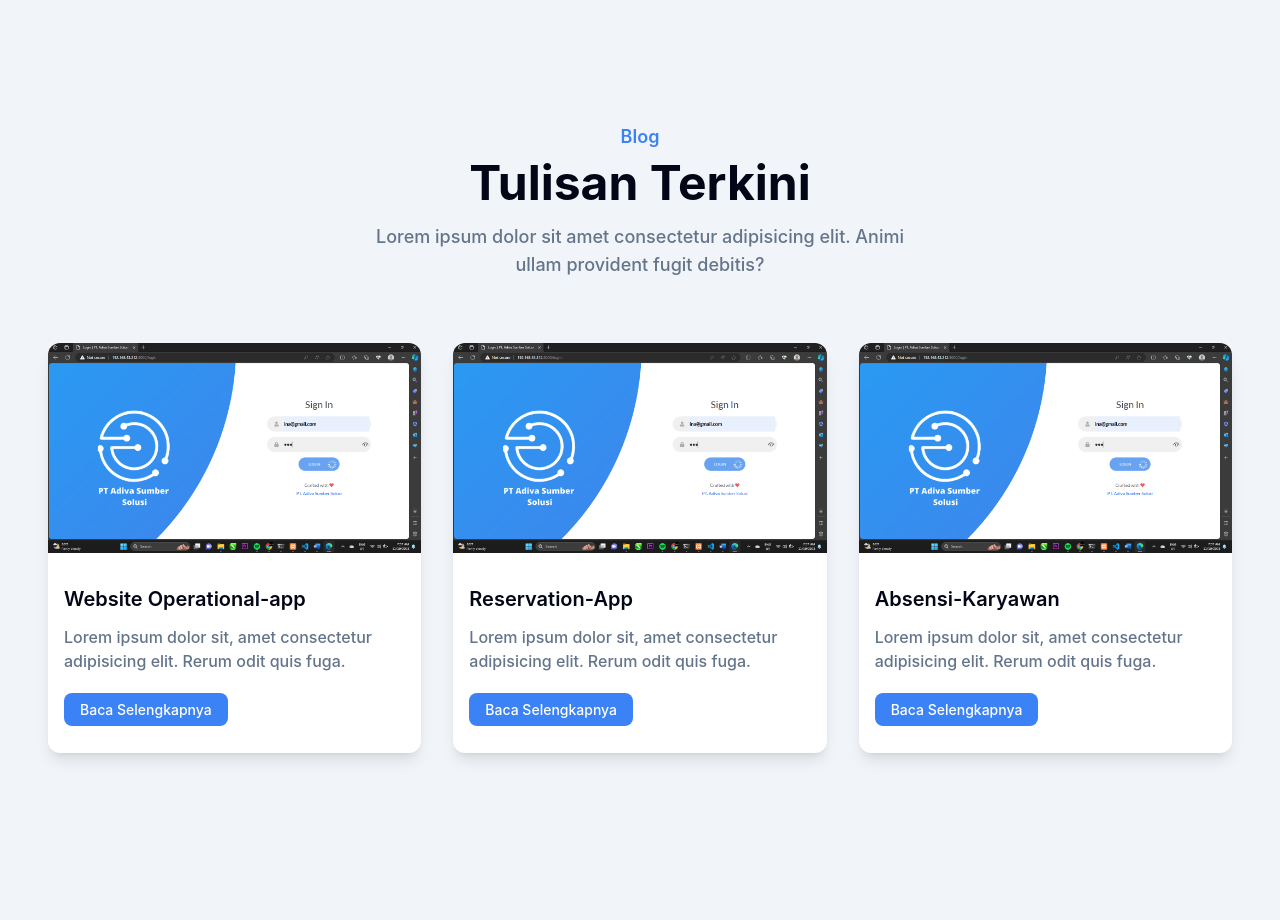
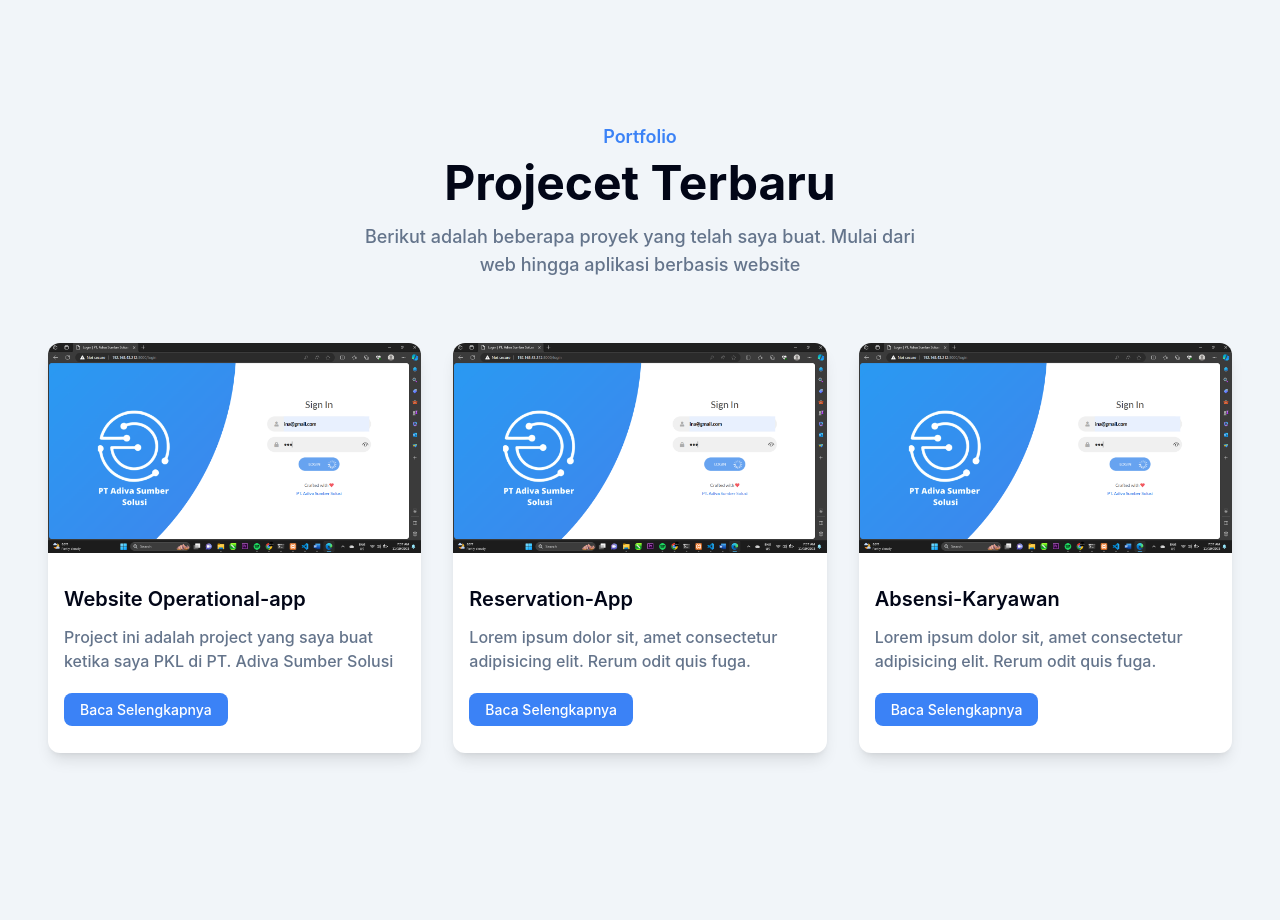
Before and after one commit to BillyJonathan29/Portfolio-Tailwind, a website: page index.html in a window 1280 px wide. Shown: the part 3340-4260 px from the top of the page. Drawn offline with nearby package versions, Linux system fonts and the light colour scheme.

Commit message:
update foto and project

```diff
--- a/index.html
+++ b/index.html
@@ -418,15 +418,14 @@
       <div class="container">
         <div class="w-full px-4">
           <div class="max-w-xl mx-auto text-center mb-16">
-            <h4 class="font-semibold text-lg text-primary mb-2">Blog</h4>
+            <h4 class="font-semibold text-lg text-primary mb-2">Portfolio</h4>
             <h2
               class="font-bold text-dark text-3xl mb-4 sm:text-4xl lg:text-5xl"
             >
-              Tulisan Terkini
+              Projecet Terbaru
             </h2>
             <p class="font-medium text-md text-secondary md:text-lg">
-              Lorem ipsum dolor sit amet consectetur adipisicing elit. Animi
-              ullam provident fugit debitis?
+              Berikut adalah beberapa proyek yang telah saya buat. Mulai dari web hingga aplikasi berbasis website
             </p>
           </div>
 
@@ -445,8 +444,7 @@
                     Website Operational-app
                   </h3>
                   <p class="font-medium text-base text-secondary mb-6">
-                    Lorem ipsum dolor sit, amet consectetur adipisicing elit.
-                    Rerum odit quis fuga.
+                    Project ini adalah project yang saya buat ketika saya PKL di PT. Adiva Sumber Solusi
                   </p>
                   <a
                     href="#"
```
